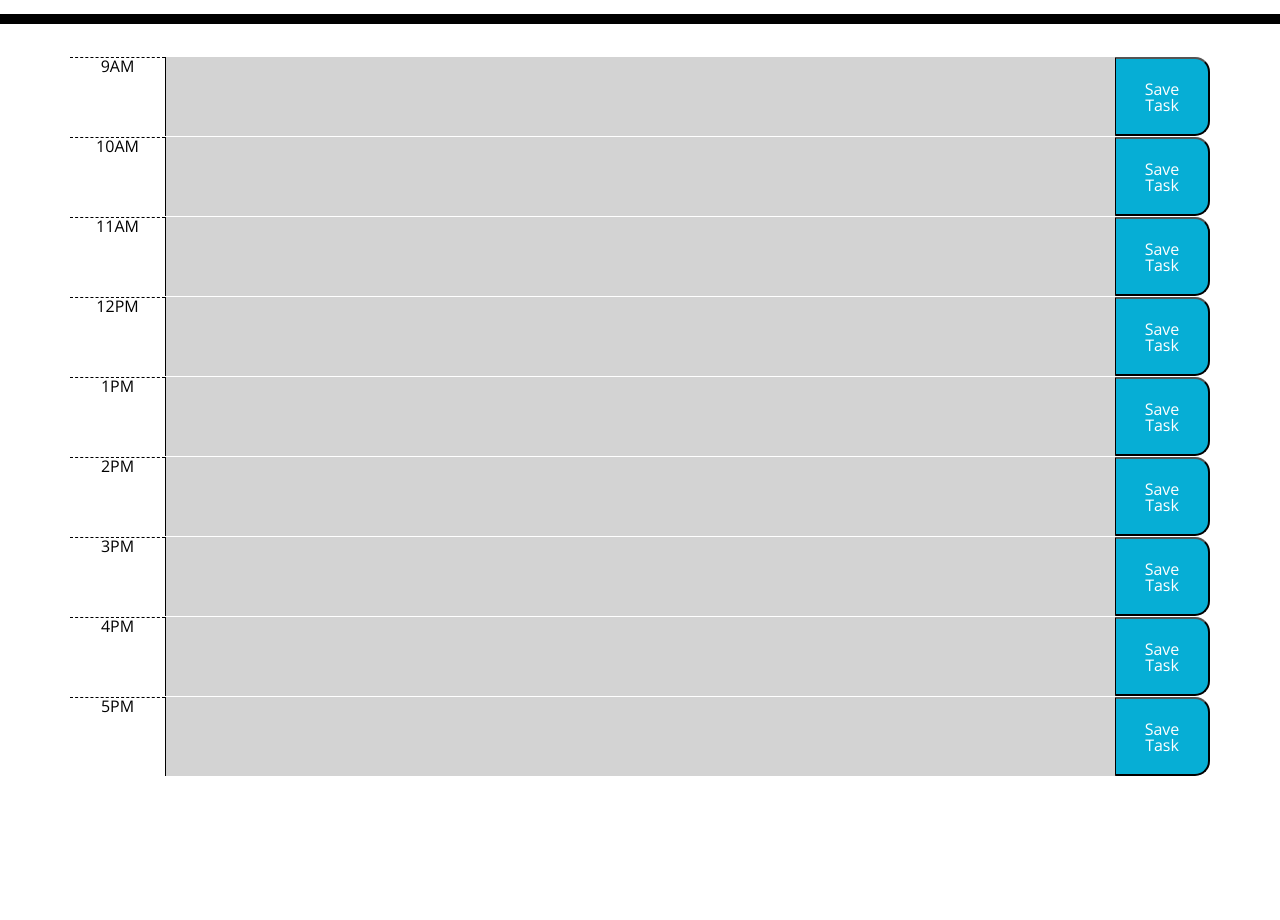
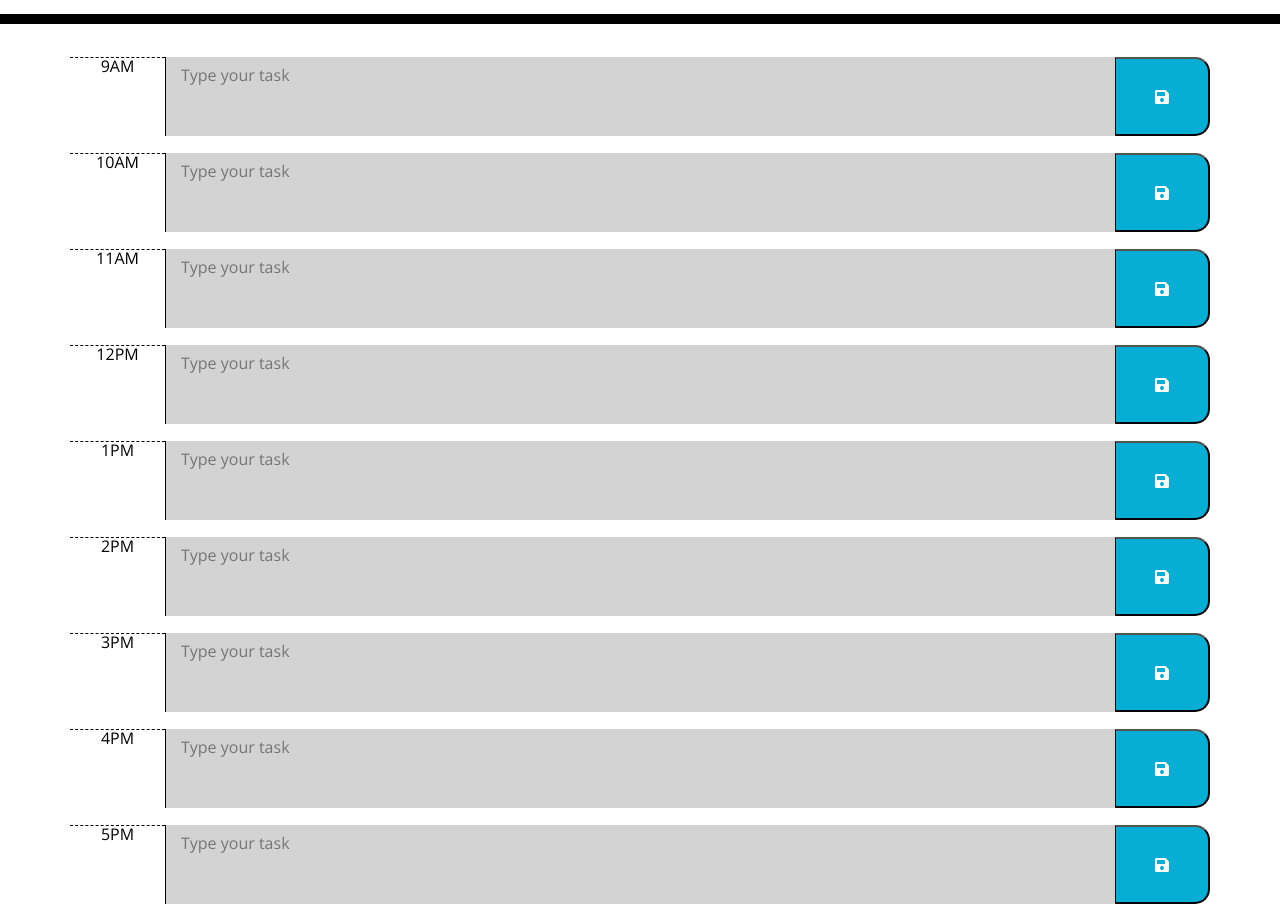
Before and after one commit to speloqu24/Planner, a plain HTML site: page Develop/index.html in a window 1280 px wide. Shown: the part 280-1200 px from the top of the page. Before the commit the page ends 1056 px from the top, so only its background shows below. Drawn offline with nearby package versions, Linux system fonts and the light colour scheme.

Commit message:
final conditioning

```diff
--- a/Develop/index.html
+++ b/Develop/index.html
@@ -24,52 +24,62 @@
 
     <div id="9" class="row time-block">
       <div class="col-md-1 hour">9AM</div>
-      <textarea id="task9" class="col-md-10 description"></textarea>
-      <button id="btn9" class="button saveBtn col-md-1">Save Task</button>
+      <textarea id="task9" class="col-md-10 description" placeholder="Type your task"></textarea>
+      <button id="btn9" class="button saveBtn col-md-1"><i class="fas fa-save"></i></button>
     </div>
+     <br>
     <div id="10" class="row time-block">
       <div class="col-md-1 hour">10AM</div>
-      <textarea id="task10" class="col-md-10 description"></textarea>
-      <button id="btn10" class="button saveBtn col-md-1">Save Task</button>
+      <textarea id="task10" class="col-md-10 description"placeholder="Type your task"></textarea>
+      <button id="btn10" class="button saveBtn col-md-1"><i class="fas fa-save"></i></button>
     </div>
+     <br>
     <div id="11" class="row time-block">
       <div class="col-md-1 hour">11AM</div>
-      <textarea id="task11" class="col-md-10 description"></textarea>
-      <button id="btn11" class="button saveBtn col-md-1">Save Task</button>
+      <textarea id="task11" class="col-md-10 description"placeholder="Type your task"></textarea>
+      <button id="btn11" class="button saveBtn col-md-1"><i class="fas fa-save"></i></button>
     </div>
+     <br>
     <div id="12" class="row time-block">
       <div class="col-md-1 hour">12PM</div>
-      <textarea id="task12" class="col-md-10 description"></textarea>
-      <button id="btn12" class="button saveBtn col-md-1">Save Task</button>
+      <textarea id="task12" class="col-md-10 description"placeholder="Type your task"></textarea>
+      <button id="btn12" class="button saveBtn col-md-1"><i class="fas fa-save"></i></button>
     </div>
+     <br>
     <div id="13" class="row time-block">
       <div class="col-md-1 hour">1PM</div>
-      <textarea id="task1" class="col-md-10 description"></textarea>
-      <button id="btn1" class="button saveBtn col-md-1">Save Task</button>
+      <textarea id="task1" class="col-md-10 description"placeholder="Type your task"></textarea>
+      <button id="btn1" class="button saveBtn col-md-1"><i class="fas fa-save"></i></button>
     </div>
+     <br>
     <div id="14" class="row time-block">
       <div class="col-md-1 hour">2PM</div>
-      <textarea id="task2" class="col-md-10 description"></textarea>
-      <button id="btn2" class="button saveBtn col-md-1">Save Task</button>
+      <textarea id="task2" class="col-md-10 description"placeholder="Type your task"></textarea>
+      <button id="btn2" class="button saveBtn col-md-1"><i class="fas fa-save"></i></button>
     </div>
+     <br>
     <div id="15" class="row time-block">
       <div class="col-md-1 hour">3PM</div>
-      <textarea id="task3" class="col-md-10 description"></textarea>
-      <button id="btn3" class="button saveBtn col-md-1">Save Task</button>
+      <textarea id="task3" class="col-md-10 description"placeholder="Type your task"></textarea>
+      <button id="btn3" class="button saveBtn col-md-1"><i class="fas fa-save"></i></button>
     </div>
+     <br>
     <div id="16" class="row time-block">
       <div class="col-md-1 hour">4PM</div>
-      <textarea id="task4" class="col-md-10 description"></textarea>
-      <button id="btn4" class="button saveBtn col-md-1">Save Task</button>
+      <textarea id="task4" class="col-md-10 description"placeholder="Type your task"></textarea>
+      <button id="btn4" class="button saveBtn col-md-1"><i class="fas fa-save"></i></button>
     </div>
+     <br>
     <div id="17" class="row time-block">
       <div class="col-md-1 hour">5PM</div>
-      <textarea id="task5" class="col-md-10 description"></textarea>
-      <button id="btn5" class="button saveBtn col-md-1">Save Task</button>
+      <textarea id="task5" class="col-md-10 description"placeholder="Type your task"></textarea>
+      <button id="btn5" class="button saveBtn col-md-1"><i class="fas fa-save"></i></button>
     </div>
   </div>
+ <br>
   </div>
   </div>
+
 
   <script src="https://cdnjs.cloudflare.com/ajax/libs/moment.js/2.29.1/moment.min.js"
     integrity="sha512-qTXRIMyZIFb8iQcfjXWCO8+M5Tbc38Qi5WzdPOYZHIlZpzBHG3L3by84BBBOiRGiEb7KKtAOAs5qYdUiZiQNNQ=="
--- a/Develop/script.js
+++ b/Develop/script.js
@@ -138,19 +138,19 @@ $(".time-block").each(function () {
 
 
         if (currentHour > hourBlock) {
-            $(".time-block").addClass("past")
+            $(this).addClass("past")
             console.log("currentHour > Hourblock")
 
         }
 
 
         else if (currentHour === hourBlock) {
-            $(".time-block").addClass("present")
+            $(this).addClass("present")
             console.log("currentHour === Hourblock")
         }
 
         else if (currentHour < hourBlock) {
-            $(".time-block").addClass("future")
+            $(this).addClass("future")
             console.log("currentHour < hourblock")
         }
 
```
